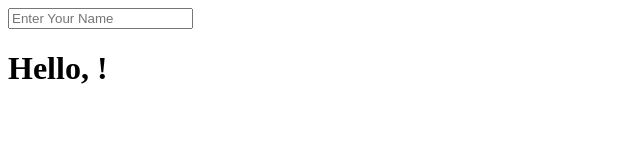
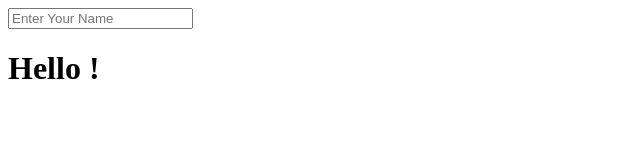
Before and after one commit to acciojob/personal-greeting-Dhruwvaviya999, a React app: page / in a window 1280 px wide. Shown: the top 160 px of the page, without its empty margins (0-640 px from the left). Built offline with nearby package versions, Linux system fonts and the light colour scheme.

Commit message:
Update App.js

```diff
--- a/src/components/App.js
+++ b/src/components/App.js
@@ -7,7 +7,7 @@ import { useState } from 'react';
    return (
      <div>
           <input type="text" name="name" id="name" placeholder='Enter Your Name' onChange={(e) => setName(e.target.value)}/>
-          <h1>Hello, {name}!</h1>
+          <h1>Hello {name}!</h1>
      </div>
    )
  }
```
